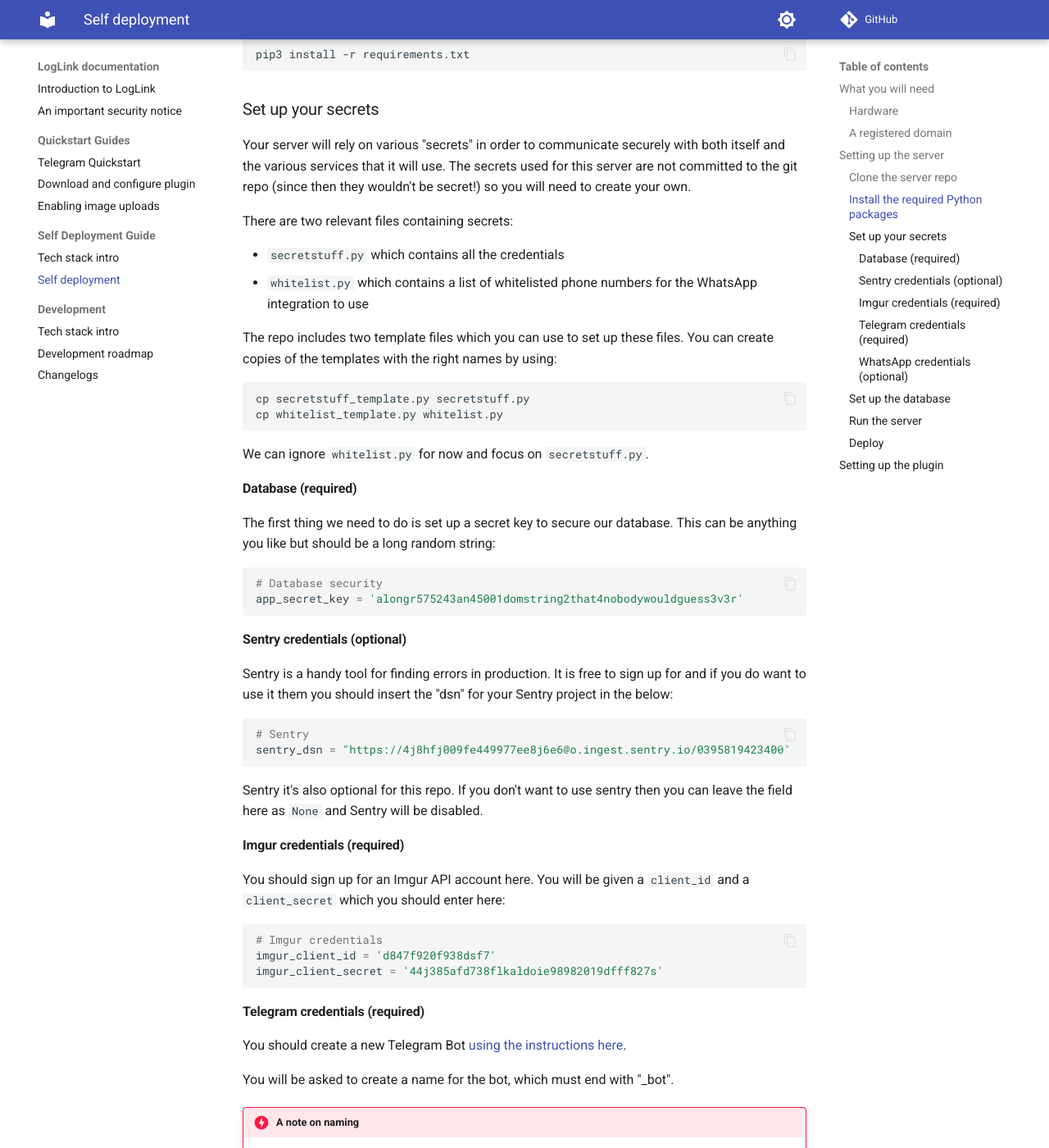
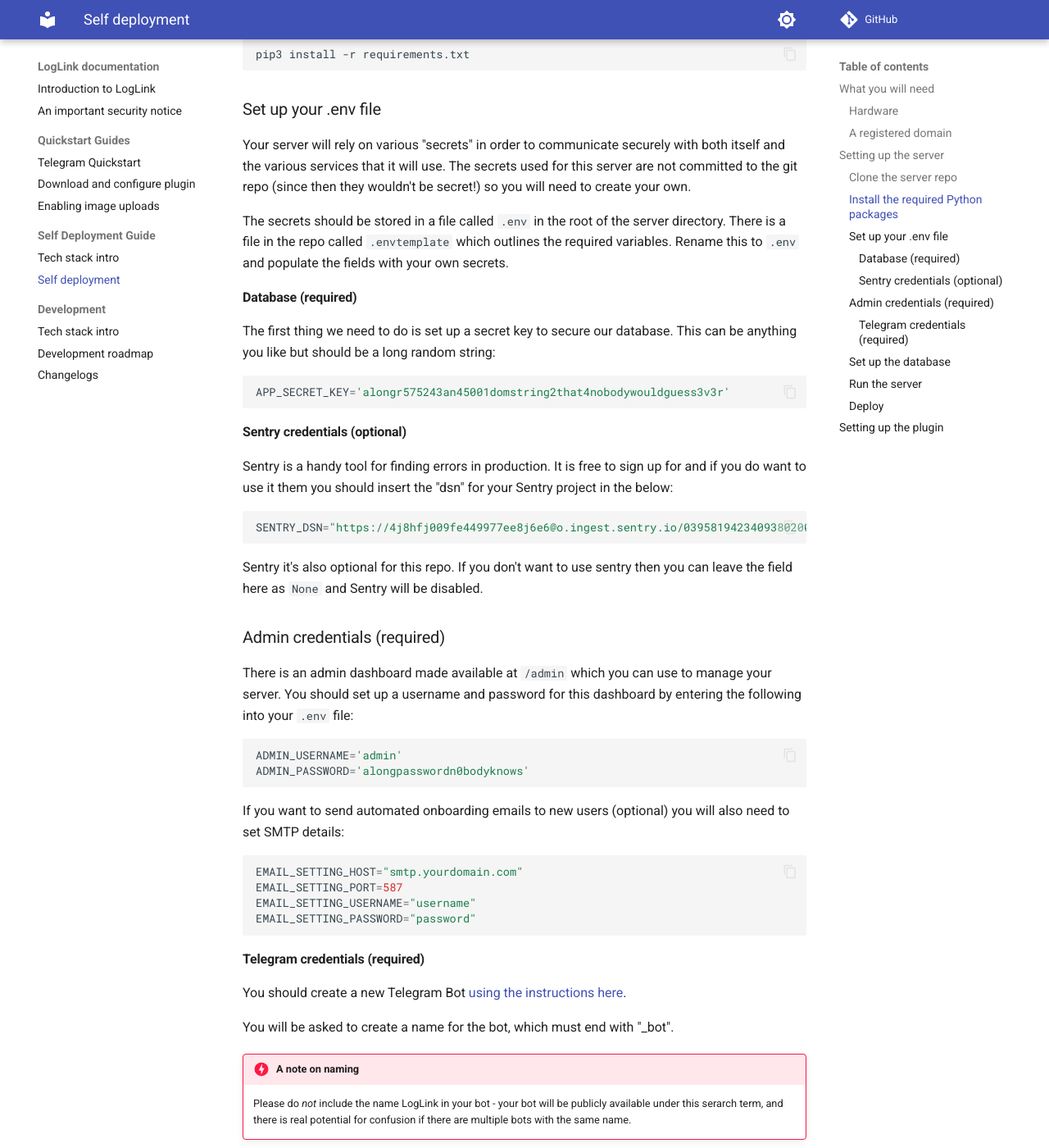
Before and after one commit to hankhank10/loglink-docs, an MkDocs documentation site: the page built from docs/self-deploy.md, in a window 1280 px wide and 1400 px high, scrolled down 1634 px. Shown: the whole window at 82% size. Built offline with MkDocs 1.6.1 and Material for MkDocs 9.7.7, drawn with Linux system fonts in a browser that asks for light colours; comment, search, counter and statistics services are not loaded; some of the changed text lies outside the part shown.

Commit message:
Update self-deploy.md

````diff
--- a/docs/self-deploy.md
+++ b/docs/self-deploy.md
@@ -48,31 +48,18 @@
 pip3 install -r requirements.txt
 ```
 
-### Set up your secrets
+### Set up your .env file
 
 Your server will rely on various "secrets" in order to communicate securely with both itself and the various services that it will use. The secrets used for this server are not committed to the git repo (since then they wouldn't be secret!) so you will need to create your own.
 
-There are two relevant files containing secrets:
-
-- `secretstuff.py` which contains all the credentials
-- `whitelist.py` which contains a list of whitelisted phone numbers for the WhatsApp integration to use
-
-The repo includes two template files which you can use to set up these files. You can create copies of the templates with the right names by using:
-
-```bash
-cp secretstuff_template.py secretstuff.py
-cp whitelist_template.py whitelist.py
-```
-
-We can ignore `whitelist.py` for now and focus on `secretstuff.py`.
+The secrets should be stored in a file called `.env` in the root of the server directory. There is a file in the repo called `.envtemplate` which outlines the required variables. Rename this to `.env` and populate the fields with your own secrets.
 
 #### Database (required)
 
 The first thing we need to do is set up a secret key to secure our database. This can be anything you like but should be a long random string:
 
 ```py
-# Database security
-app_secret_key = 'alongr575243an45001domstring2that4nobodywouldguess3v3r'
+APP_SECRET_KEY='alongr575243an45001domstring2that4nobodywouldguess3v3r'
 ```
 
 #### Sentry credentials (optional)
@@ -80,20 +67,27 @@
 Sentry is a handy tool for finding errors in production. It is free to sign up for and if you do want to use it them you should insert the "dsn" for your Sentry project in the below:
 
 ```py
-# Sentry
-sentry_dsn = "https://4j8hfj009fe449977ee8j6e6@o.ingest.sentry.io/0395819423400"
+SENTRY_DSN="https://4j8hfj009fe449977ee8j6e6@o.ingest.sentry.io/0395819423409380200"
 ```
 
 Sentry  it's also optional for this repo. If you don't want to use sentry then you can leave the field here as `None` and Sentry will be disabled.
 
-#### Imgur credentials (required)
+### Admin credentials (required)
 
-You should sign up for an Imgur API account here. You will be given a `client_id` and a `client_secret` which you should enter here:
+There is an admin dashboard made available at `/admin` which you can use to manage your server. You should set up a username and password for this dashboard by entering the following into your `.env` file:
 
 ```py
-# Imgur credentials
-imgur_client_id = 'd847f920f938dsf7'
-imgur_client_secret = '44j385afd738flkaldoie98982019dfff827s'
+ADMIN_USERNAME='admin'
+ADMIN_PASSWORD='alongpasswordn0bodyknows'
+```
+
+If you want to send automated onboarding emails to new users (optional) you will also need to set SMTP details:
+
+```py
+EMAIL_SETTING_HOST="smtp.yourdomain.com"
+EMAIL_SETTING_PORT=587
+EMAIL_SETTING_USERNAME="username"
+EMAIL_SETTING_PASSWORD="password"
 ```
 
 #### Telegram credentials (required)
@@ -110,15 +104,14 @@
 
 ```py
 # Telegram credentials
-telegram_bot_name = "the_name_you_chose_for_your_bot"
-telegram_token = "174329548:BBFjJaaBBG7EgCzABBgdfyGBYwX"
-telegram_full_token = "bot"+telegram_token  # you can leave this alone
+TELEGRAM_BOT_NAME="the_name_you_chose_for_your_bot"
+TELEGRAM_TOKEN="174329548:BBFjJaaBBG7EgCzABBgdfyGBYwX"
 ```
 
 You should also choose a secret token of your own choice which Telegram will send to you when it sends you a message. This is to ensure that messages to your webhook are actually from Telegram:
 
 ```py
-telegram_webhook_auth = "asecretpasswordthatonlyyouknow"
+TELEGRAM_WEBHOOK_AUTH="asecretpasswordthatonlyyouknow"
 ```
 
 You now need to tell the bot the location of the webhook that it should send messages to. You do this by sending a HTTP POST request (using Postman or [HTTPie](https://httpie.io/app)) with the following terms:
@@ -142,16 +135,6 @@
     "result": true,
     "description": "Webhook was set"
 }
-```
-
-#### WhatsApp credentials (optional)
-
-Setting up WhatsApp is quite complicated an is not recommended unless you are experienced with the WhatsApp API. If you do want to use it then you should populate your WhatsApp API credentials into the `secretstuff.py` file.
-
-If you don't intend to use WhatsApp then you can disable it by setting the following line in `app.py`:
-
-```py
-use_whatsapp = False
 ```
 
 ### Set up the database
````
